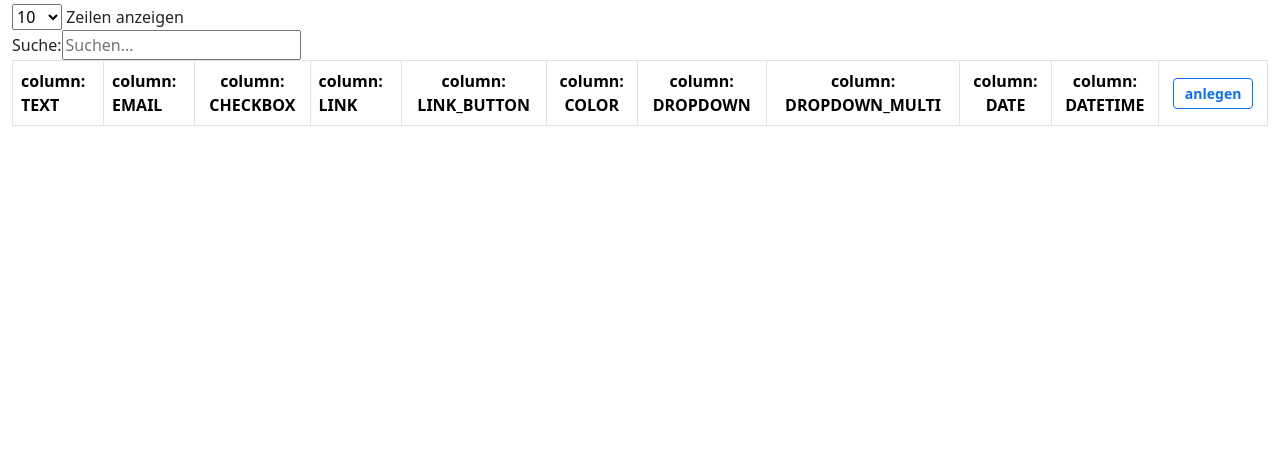
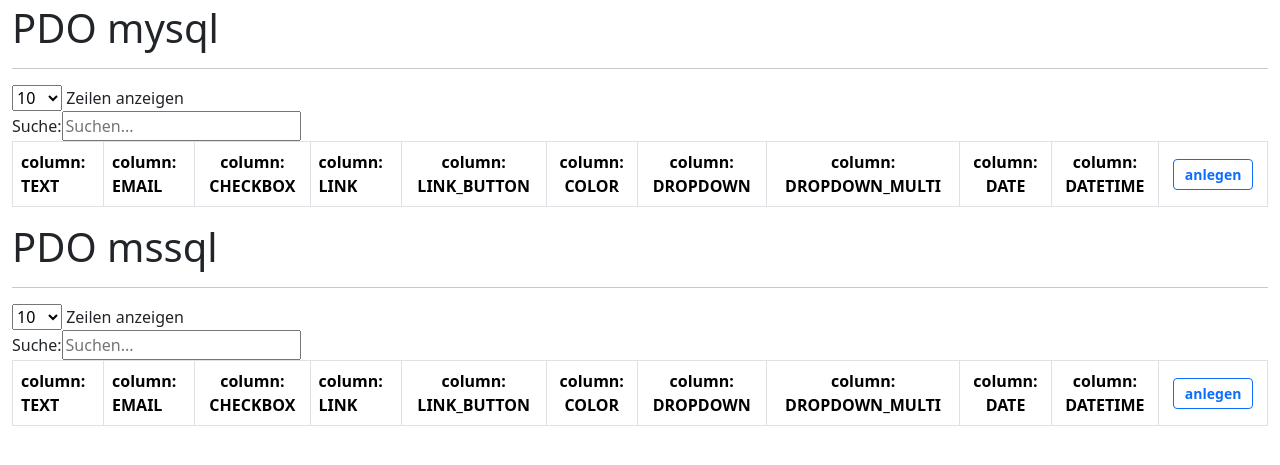
Before and after one commit to rkatzfus/dwuty, a PHP site: page /index_webutility.php in a window 1280 px wide. Shown: the top 465 px of the page. Run offline with PHP 8.4, Linux system fonts and the light colour scheme; data comes from the database, SQL or seed files in the repository; both versions use the stored data as it was after the commit; lists and menus that the app fills with data are empty; some libraries are stand-ins or nearby versions.

Commit message:
bug check stmt

```diff
--- a/index_webutility.php
+++ b/index_webutility.php
@@ -23,8 +23,9 @@ use App\webutility;
 			"debug" => array("tools" => false)
 		);
 		$obj_tools = new tools($config_tools);
-		$datREF_ROOT_ID = $obj_tools->uniqueid();
-		$config_webutility = array(
+		$datREF_ROOT_ID_mysql = $obj_tools->uniqueid();
+		$datREF_ROOT_ID_mssql = $obj_tools->uniqueid();
+		$config_webutility_mysql = array(
 			"debug" => array(
 				"database_tools" => false,
 				"webutility_ssp" => false,
@@ -42,14 +43,49 @@ use App\webutility;
 				),
 				"update" => array(
 					"activ" => true, "dropdown_multi" => array(
-						$datREF_ROOT_ID => array(
+						$datREF_ROOT_ID_mysql => array(
 							"datasource" => "ref_root_ref_dropdown_multi_table ref", "primarykey" => "ref.REF_ROOT", "valuekey" => "ref.REF_DROPDOWN_MULTI"
 						)
 					)
 				),
 				"delete" => array(
 					"activ" => true, "dropdown_multi" => array(
-						$datREF_ROOT_ID => array(
+						$datREF_ROOT_ID_mysql => array(
+							"datasource" => "ref_root_ref_dropdown_multi_table ref", "primarykey" => "ref.REF_ROOT", "valuekey" => "ref.REF_DROPDOWN_MULTI"
+						)
+					)
+				),
+			),
+			"datasource" => "root_table root left join ref_root_ref_dropdown_multi_table ref on root.ID = ref.REF_ROOT",
+			"primarykey" => "root.ID",
+			"lang_iso_639_1" => "de"
+		);
+		$config_webutility_mssql = array(
+			"debug" => array(
+				"database_tools" => false,
+				"webutility_ssp" => false,
+				"tools" => false
+			), "database" => array(
+				"type" => "sqlsrv", "credentials" => array(
+					"host" => "MSSQL_HOST",
+					"user" => "MSSQL_USER",
+					"pass" => "MSSQL_PASSWORD",
+					"database" => "MSSQL_DATABASE",
+				), "TrustServerCertificate" => true
+			), "crud" => array(
+				"create" => array(
+					"activ" => true
+				),
+				"update" => array(
+					"activ" => true, "dropdown_multi" => array(
+						$datREF_ROOT_ID_mssql => array(
+							"datasource" => "ref_root_ref_dropdown_multi_table ref", "primarykey" => "ref.REF_ROOT", "valuekey" => "ref.REF_DROPDOWN_MULTI"
+						)
+					)
+				),
+				"delete" => array(
+					"activ" => true, "dropdown_multi" => array(
+						$datREF_ROOT_ID_mssql => array(
 							"datasource" => "ref_root_ref_dropdown_multi_table ref", "primarykey" => "ref.REF_ROOT", "valuekey" => "ref.REF_DROPDOWN_MULTI"
 						)
 					)
@@ -60,7 +96,7 @@ use App\webutility;
 			"lang_iso_639_1" => "de"
 		);
 
-		$obj_webutility = new webutility($config_webutility);
+		$obj_webutility_mysql = new webutility($config_webutility_mysql);
 		$arySetting_CHECKBOX = array(
 			"ORDERABLE" => false, "SEARCHABLE" => false
 		);
@@ -72,7 +108,7 @@ use App\webutility;
 			)
 		);
 		$arySetting_REF_DROPDOWN_MULTI = array(
-			"UNIQUE_ID" => $datREF_ROOT_ID,
+			"UNIQUE_ID" => $datREF_ROOT_ID_mysql,
 			"SELECT2" => array(
 				"columns" => array(
 					"id" => "REF_ROOT", "text" => "REF_DROPDOWN_MULTI"
@@ -83,17 +119,32 @@ use App\webutility;
 				), "datasource" => "dropdown_multi_lookup_table"
 			)
 		);
-		$obj_webutility->new_column("root.TEXT", "column: TEXT", EDIT, TEXT);
-		$obj_webutility->new_column("root.EMAIL", "column: EMAIL", EDIT, EMAIL);
-		$obj_webutility->new_column("root.CHECKBOX", "column: CHECKBOX", EDIT, CHECKBOX, $arySetting_CHECKBOX);
-		$obj_webutility->new_column("root.LINK", "column: LINK", EDIT, LINK);
-		$obj_webutility->new_column("root.LINK_BUTTON", "column: LINK_BUTTON", EDIT, LINK_BUTTON);
-		$obj_webutility->new_column("root.COLOR", "column: COLOR", EDIT, COLOR);
-		$obj_webutility->new_column("root.REF_DROPDOWN", "column: DROPDOWN", EDIT, DROPDOWN, $arySetting_DROPDOWN);
-		$obj_webutility->new_column("root.REF_DROPDOWN_MULTI", "column: DROPDOWN_MULTI", EDIT, DROPDOWN_MULTI, $arySetting_REF_DROPDOWN_MULTI);
-		$obj_webutility->new_column("root.DATE", "column: DATE", EDIT, DATE);
-		$obj_webutility->new_column("root.DATETIME", "column: DATETIME", EDIT, DATETIME);
-		$obj_webutility->table_header();
+		$obj_webutility_mysql->new_column("root.TEXT", "column: TEXT", EDIT, TEXT);
+		$obj_webutility_mysql->new_column("root.EMAIL", "column: EMAIL", EDIT, EMAIL);
+		$obj_webutility_mysql->new_column("root.CHECKBOX", "column: CHECKBOX", EDIT, CHECKBOX, $arySetting_CHECKBOX);
+		$obj_webutility_mysql->new_column("root.LINK", "column: LINK", EDIT, LINK);
+		$obj_webutility_mysql->new_column("root.LINK_BUTTON", "column: LINK_BUTTON", EDIT, LINK_BUTTON);
+		$obj_webutility_mysql->new_column("root.COLOR", "column: COLOR", EDIT, COLOR);
+		$obj_webutility_mysql->new_column("root.REF_DROPDOWN", "column: DROPDOWN", EDIT, DROPDOWN, $arySetting_DROPDOWN);
+		$obj_webutility_mysql->new_column("root.REF_DROPDOWN_MULTI", "column: DROPDOWN_MULTI", EDIT, DROPDOWN_MULTI, $arySetting_REF_DROPDOWN_MULTI);
+		$obj_webutility_mysql->new_column("root.DATE", "column: DATE", EDIT, DATE);
+		$obj_webutility_mysql->new_column("root.DATETIME", "column: DATETIME", EDIT, DATETIME);
+		echo "<h1>PDO mysql</h1><hr>";
+		$obj_webutility_mysql->table_header();
+
+		$obj_webutility_mssql = new webutility($config_webutility_mssql);
+		$obj_webutility_mssql->new_column("root.TEXT", "column: TEXT", EDIT, TEXT);
+		$obj_webutility_mssql->new_column("root.EMAIL", "column: EMAIL", EDIT, EMAIL);
+		$obj_webutility_mssql->new_column("root.CHECKBOX", "column: CHECKBOX", EDIT, CHECKBOX, $arySetting_CHECKBOX);
+		$obj_webutility_mssql->new_column("root.LINK", "column: LINK", EDIT, LINK);
+		$obj_webutility_mssql->new_column("root.LINK_BUTTON", "column: LINK_BUTTON", EDIT, LINK_BUTTON);
+		$obj_webutility_mssql->new_column("root.COLOR", "column: COLOR", EDIT, COLOR);
+		$obj_webutility_mssql->new_column("root.REF_DROPDOWN", "column: DROPDOWN", EDIT, DROPDOWN, $arySetting_DROPDOWN);
+		$obj_webutility_mssql->new_column("root.REF_DROPDOWN_MULTI", "column: DROPDOWN_MULTI", EDIT, DROPDOWN_MULTI, $arySetting_REF_DROPDOWN_MULTI);
+		$obj_webutility_mssql->new_column("root.DATE", "column: DATE", EDIT, DATE);
+		$obj_webutility_mssql->new_column("root.DATETIME", "column: DATETIME", EDIT, DATETIME);
+		echo "<h1>PDO mssql</h1><hr>";
+		$obj_webutility_mssql->table_header();
 		?>
 	</div>
 	<?php
@@ -105,7 +156,8 @@ use App\webutility;
 			"fixedHeader" => "true"
 		)
 	);
-	$obj_webutility->config($ary_config);
+	$obj_webutility_mysql->config($ary_config);
+	$obj_webutility_mssql->config($ary_config);
 	?>
 </body>
 
--- a/src/database_tools.php
+++ b/src/database_tools.php
@@ -12,7 +12,9 @@ class database_tools
     private $database;
     private $username;
     private $dbh;
-
+    private $server_host = "";
+    private $database_dbname = "";
+    private $TrustServerCertificate;
 
     function __construct(
         $config = array()
@@ -23,6 +25,7 @@ class database_tools
         $this->user = !isset($config["database"]["credentials"]["user"]) ? "unknown database username" : getenv($config["database"]["credentials"]["user"]);
         $this->pass = !isset($config["database"]["credentials"]["pass"]) ? "unknown database password" : getenv($config["database"]["credentials"]["pass"]);
         $this->database = !isset($config["database"]["credentials"]["database"]) ? "unknown database" : getenv($config["database"]["credentials"]["database"]);
+        $this->TrustServerCertificate = !isset($config["database"]["TrustServerCertificate"]) ? false : $config["database"]["TrustServerCertificate"]; // set default = false
         $this->username = get_current_user();
         (!isset($this->dbh) || $this->dbh === false) ? $this->build_conn() : "";
     }
@@ -32,8 +35,22 @@ class database_tools
     }
     private function build_conn()
     {
+        switch ($this->dbtype) {
+            case "mysql":
+                $server_host = "host";
+                $database_dbname = "dbname";
+                break;
+            case "sqlsrv":
+                $server_host = "server";
+                $database_dbname = "Database";
+                break;
+            default:
+                $server_host = "host";
+                $database_dbname = "dbname";
+                break;
+        }
         try {
-            $this->dbh = new \PDO("mysql:host=$this->host;dbname=$this->database", $this->user, $this->pass);
+            $this->dbh = new \PDO("$this->dbtype:$server_host=$this->host;$database_dbname=$this->database;TrustServerCertificate=$this->TrustServerCertificate", $this->user, $this->pass);
             // set the PDO error mode to exception
             $this->dbh->setAttribute(\PDO::ATTR_ERRMODE, \PDO::ERRMODE_EXCEPTION);
         } catch (\PDOException $e) {
```
Also changed, not shown: db_check.php (+4 -4 lines), examples/MS_SQL_DATABASE.sql (+63 -63 lines), index_databasetools.php (+24 -0 lines), index_tools.php (+4 -4 lines).
